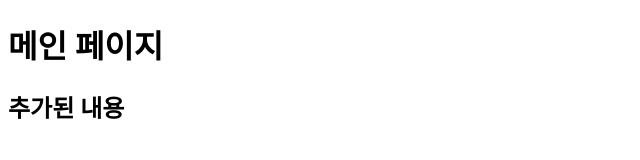
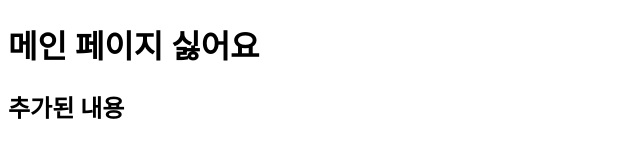
Before and after one commit to ShinYB00/kosa2000, a plain HTML site: page index.html in a window 1280 px wide. Shown: the whole page, without its empty margins (0-640 px from the left). Drawn offline with Linux system fonts and the light colour scheme.

Commit message:
index.html Bad

```diff
--- a/index.html
+++ b/index.html
@@ -7,7 +7,7 @@
     <title>Document</title>
 </head>
 <body>
-    <h1>메인 페이지</h1>
+    <h1>메인 페이지 싫어요</h1>
     <h2>추가된 내용</h2>
 </body>
 </html>
```
